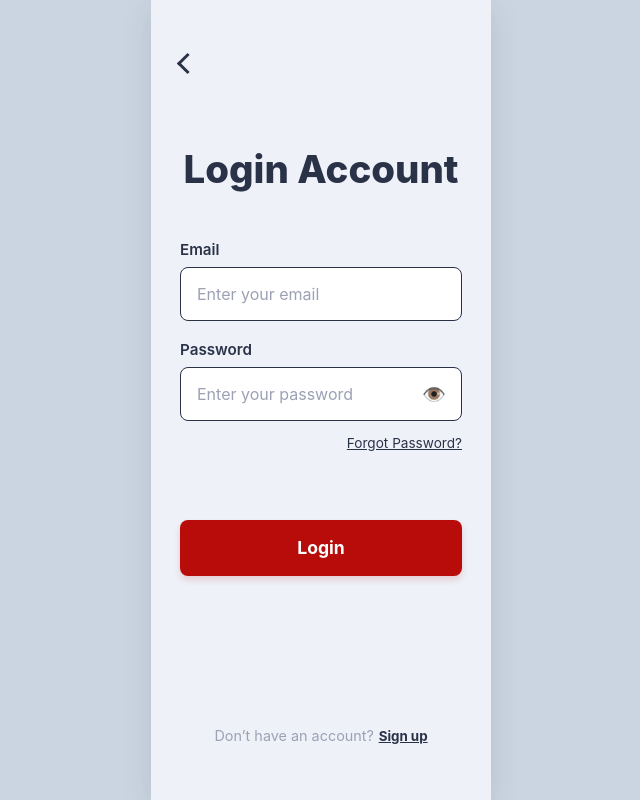
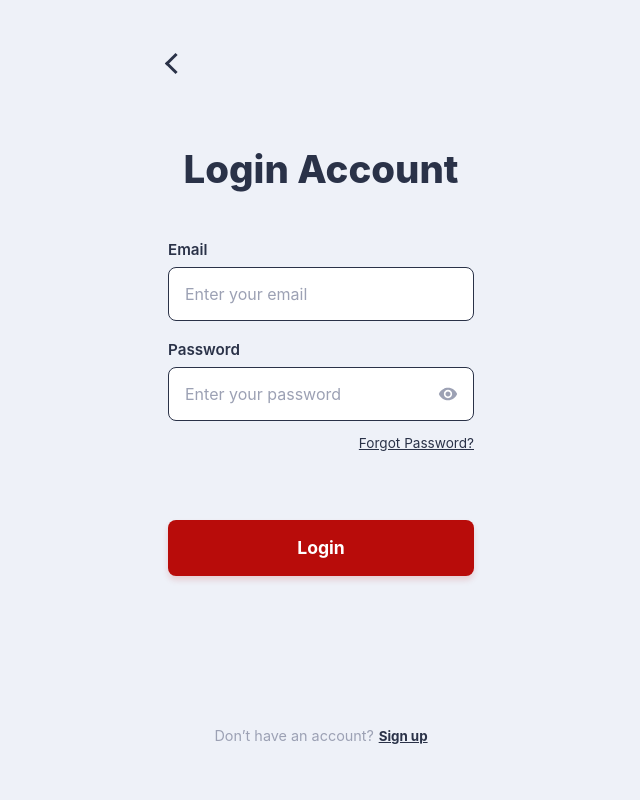
Before and after one commit to znacku/practice-pwa, a React (Vite) app: page / in a window 1280 px wide. Shown: the whole page, without its empty margins (319-959 px from the left). Built offline with nearby package versions, Linux system fonts and the light colour scheme.

Commit message:
design: fix fluid layout height and integrate standard SVG eye icons

```diff
--- a/src/index.css
+++ b/src/index.css
@@ -16,36 +16,31 @@
 }
 
 body {
-  background-color: #cbd5e1;
+  background-color: var(--base);
+  /* The entire background uses your base color now */
+  min-height: 100vh;
   display: flex;
   justify-content: center;
-  align-items: center;
-  min-height: 100vh;
-  width: 100vw;
-  overflow: hidden;
 }
 
-/* Mobile Screen Container match */
+/* Fluid design container */
 .app-container {
   width: 100%;
   max-width: 420px;
-  height: 100vh;
-  max-height: 850px;
+  min-height: 100vh;
   background-color: var(--base);
   display: flex;
   flex-direction: column;
   position: relative;
-  box-shadow: 0 8px 30px rgba(0, 0, 0, 0.1);
-  overflow: hidden;
 }
 
 /* Auth Screens Structure matching 2_Login Account.png */
 .auth-container {
-  flex: 1;
   display: flex;
   flex-direction: column;
   padding: 2.5rem 1.8rem;
-  position: relative;
+  min-height: 100vh;
+  /* Ensures content stretches to pull footer down */
 }
 
 /* Back navigation button */
@@ -104,6 +99,8 @@ body {
 .form-group input {
   width: 100%;
   padding: 1rem;
+  padding-right: 2.5rem;
+  /* Prevents text overlapping the icon */
   background-color: var(--white);
   border: 1px solid var(--primary-blue);
   border-radius: 8px;
@@ -126,7 +123,12 @@ body {
   cursor: pointer;
   display: flex;
   align-items: center;
-  font-size: 1.2rem;
+}
+
+.password-toggle svg {
+  width: 20px;
+  height: 20px;
+  fill: currentColor;
 }
 
 /* Forgot Password Link right-aligned styling */
@@ -168,6 +170,7 @@ body {
   text-align: center;
   font-size: 0.9rem;
   color: var(--secondary-blue);
+  padding-top: 2rem;
   padding-bottom: 1rem;
 }
 
--- a/src/pages/auth/Login.jsx
+++ b/src/pages/auth/Login.jsx
@@ -8,7 +8,7 @@ function Login({ onNavigate }) {
   const handleLogin = (e) => {
     e.preventDefault()
     if (email && password) {
-      onNavigate('home') // Route cleanly into home view
+      onNavigate('home')
     }
   }
 
@@ -48,8 +48,19 @@ function Login({ onNavigate }) {
               type="button"
               className="password-toggle"
               onClick={() => setShowPassword(!showPassword)}
+              aria-label={showPassword ? "Hide password" : "Show password"}
             >
-              👁️
+              {showPassword ? (
+                /* Eye Slashed / Hide Icon */
+                <svg viewBox="0 0 24 24">
+                  <path d="M12 19c-4.97 0-9-4.03-9-9 0-1.42.33-2.76.93-3.96l1.47 1.47C5.15 8.24 5 9.1 5 10c0 3.87 3.13 7 7 7 .9 0 1.76-.15 2.58-.43l1.47 1.47c-1.2.6-2.54.96-3.96.96zm0-14c4.97 0 9 4.03 9 9 0 1.42-.33 2.76-.93 3.96l-1.47-1.47c.25-.76.4-1.57.4-2.49 0-3.87-3.13-7-7-7-.92 0-1.73.15-2.49.4L8.04 4.93C9.24 4.33 10.58 4 12 4zm0 3.5c1.38 0 2.5 1.12 2.5 2.5 0 .39-.1.75-.26 1.07l-3.31-3.31c.32-.16.68-.26 1.07-.26zm-3.57 5.1c-.57-.73-.93-1.64-.93-2.6 0-1.38 1.12-2.5 2.5-2.5.96 0 1.87.36 2.6.93l-4.17 4.17zM2.27 4.27l2.28 2.28 13.18 13.18 2.28-2.28L4.55 2l-2.28 2.27z" />
+                </svg>
+              ) : (
+                /* Eye Open / Show Icon */
+                <svg viewBox="0 0 24 24">
+                  <path d="M12 4.5C7 4.5 2.73 7.61 1 12c1.73 4.39 6 7.5 11 7.5s9.27-3.11 11-7.5c-1.73-4.39-6-7.5-11-7.5zM12 17c-2.76 0-5-2.24-5-5s2.24-5 5-5 5 2.24 5 5-2.24 5-5 5zm0-8c-1.66 0-3 1.34-3 3s1.34 3 3 3 3-1.34 3-3-1.34-3-3-3z" />
+                </svg>
+              )}
             </button>
           </div>
         </div>
```
